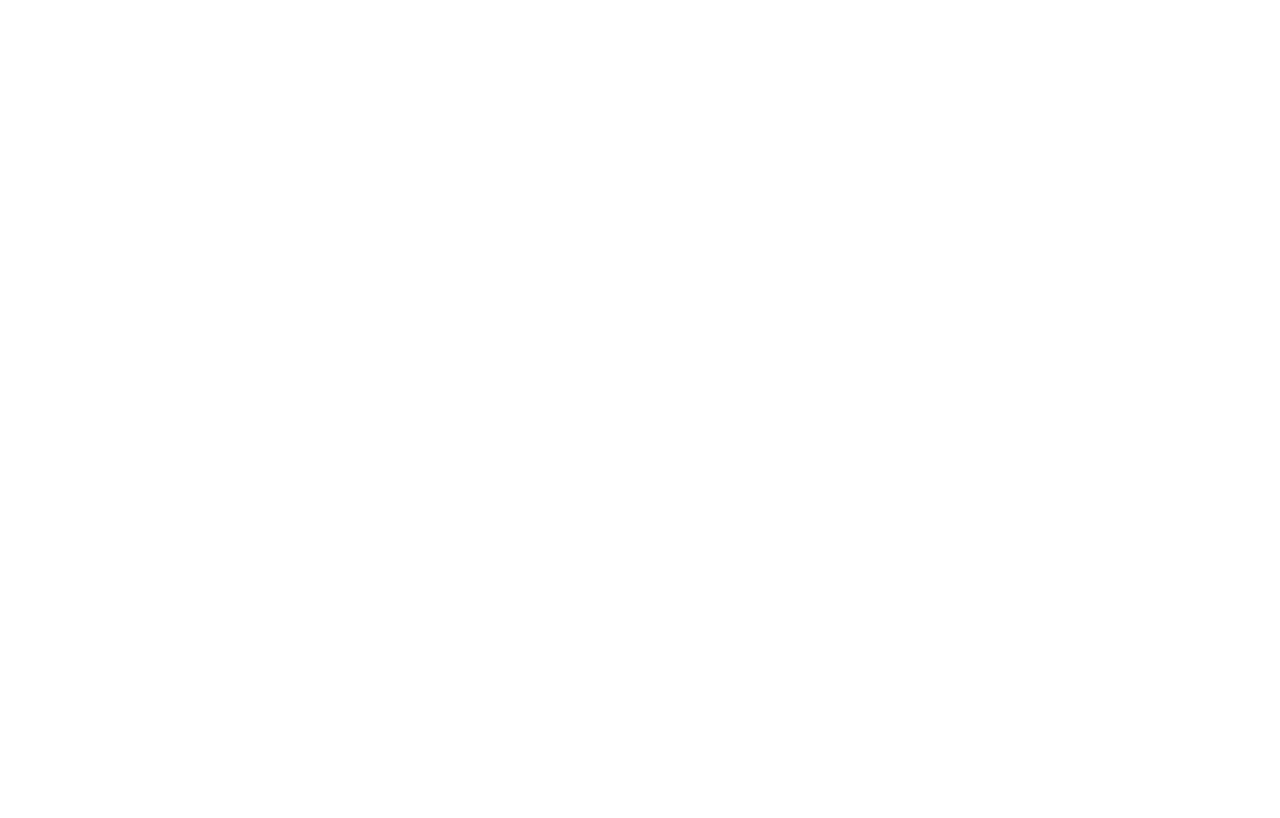
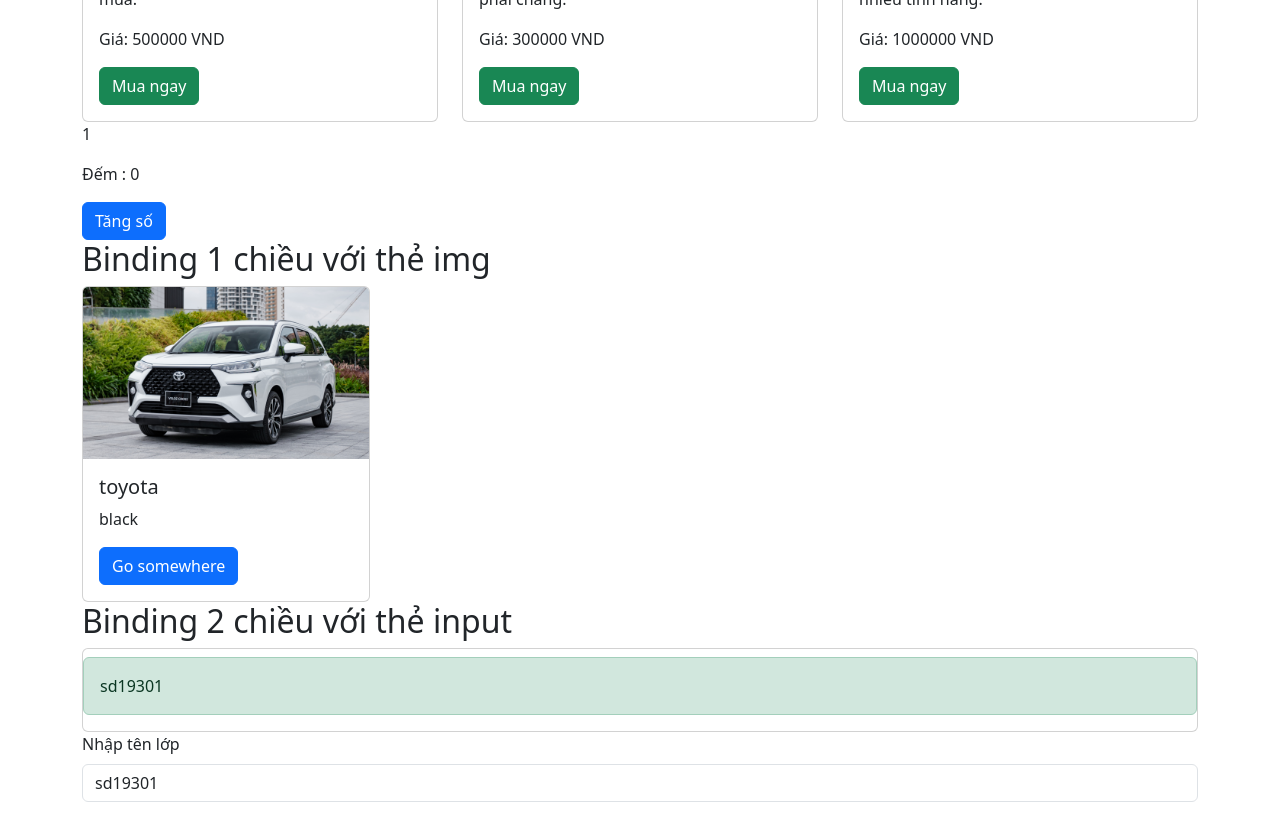
Before and after one commit to HieuNT-2001/VUEJS---SOF308, a Vue app in the folder sof308-js/: page / in a window 1280 px wide. Shown: the part 1200-2018 px from the top of the page. Before the commit the page ends 800 px from the top, so only its background shows below. Built offline with nearby package versions, Linux system fonts and the light colour scheme.

Commit message:
hoc ref, reactive, v-bind, v-on, v-model

```diff
--- a/sof308-js/src/App.vue
+++ b/sof308-js/src/App.vue
@@ -1,8 +1,9 @@
 <script setup>
 // import HelloWorld from './components/HelloWorld.vue'
 // import TheWelcome from './components/TheWelcome.vue'
-import Bai1 from './Bai1.vue'
-import Bai2 from './Bai2.vue'
+import Bai1 from './components/Bai1.vue'
+import Bai2 from './components/Bai2.vue'
+import State from './components/State.vue';
 </script>
 
 <template>
@@ -51,10 +52,10 @@
   </nav>
 
   <div class="container">
-    <div class="container">
-      <div class="row">
-        <Bai2 />
-      </div>
+    <div class="row">
+      <Bai1 />
+      <Bai2 />
+      <State />
     </div>
   </div>
 </template>
--- /dev/null
+++ b/sof308-js/src/components/State.vue
@@ -0,0 +1,76 @@
+<script setup>
+// Quản lý  trạng thái của biến
+// ref: chỉ nhận những kiểu dữ liệu : String(chuỗi), number(số), boolean(true/false)
+
+import { reactive, ref } from 'vue'
+
+// reactive: chỉ nhận dữ liệu là object
+
+let numberOne = ref(1)
+let myClass = ref('sd19301')
+
+let myCar = reactive({
+  carBrand: 'toyota',
+  carColor: 'black',
+  carImage: '/toyota.jpg',
+})
+
+// Khai báo biến count với giá trị ban đầu là 0
+let count = ref(0)
+
+// Khai báo hàm tăng số sau khi click chuột
+function counter() {
+  // Đối với state của biến mà quản lý qua ref
+  // Muốn gán giá trị của biến thì dùng phương thức .value
+  count.value++
+}
+</script>
+
+<template>
+  <div class="col-md-12">
+    <p>{{ numberOne }}</p>
+
+    <p>Đếm : {{ count }}</p>
+    <button class="btn btn-primary" @click="counter">Tăng số</button>
+  </div>
+
+  <div class="col-md-12">
+    <h2>Binding 1 chiều với thẻ img</h2>
+    <div class="card" style="width: 18rem">
+      <!-- VD: BINDING 1 CHIỀU -->
+      <!-- v-bind:src = :src dùng để chèn ảnh -->
+      <img :src="myCar.carImage" class="card-img-top" alt="..." />
+      <div class="card-body">
+        <h5 class="card-title">{{ myCar.carBrand }}</h5>
+        <p class="card-text">{{ myCar.carColor }}</p>
+        <a href="#" class="btn btn-primary">Go somewhere</a>
+      </div>
+    </div>
+  </div>
+
+  <div class="col-md-12">
+    <h2>Binding 2 chiều với thẻ input</h2>
+    <div class="card">
+      <!-- VD: BINDING 2 CHIỀU -->
+
+      <div class="alert alert-success mt-2" role="alert">{{ myClass }}</div>
+    </div>
+    <div class="card-body">
+      <div class="mb-3">
+        <label for="exampleFormControlInput1" class="form-label"
+          >Nhập tên lớp</label
+        >
+        <!-- v-model: cập nhật dữ liệu 2 chiều -->
+        <input
+          v-model="myClass"
+          type="text"
+          class="form-control"
+          id="exampleFormControlInput1"
+          placeholder="name@example.com"
+        />
+      </div>
+    </div>
+  </div>
+</template>
+
+<style scoped></style>
```
Also changed, not shown: sof308-js/public/toyota.jpg (added), sof308-js/src/components/Bai1.vue (renamed from sof308-js/src/Bai1.vue), sof308-js/src/components/Bai2.vue (renamed from sof308-js/src/Bai2.vue).
